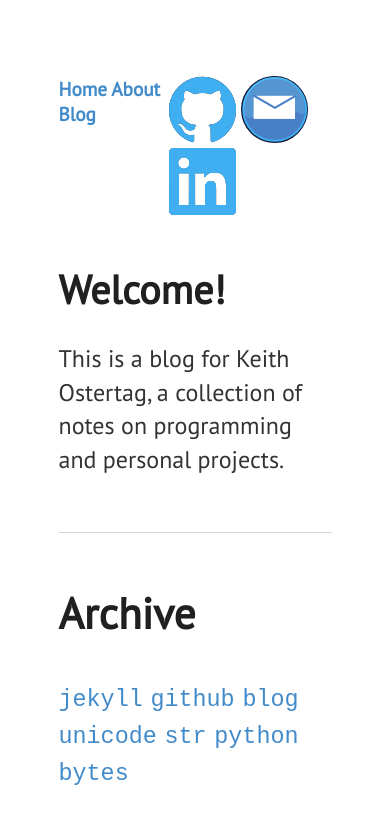
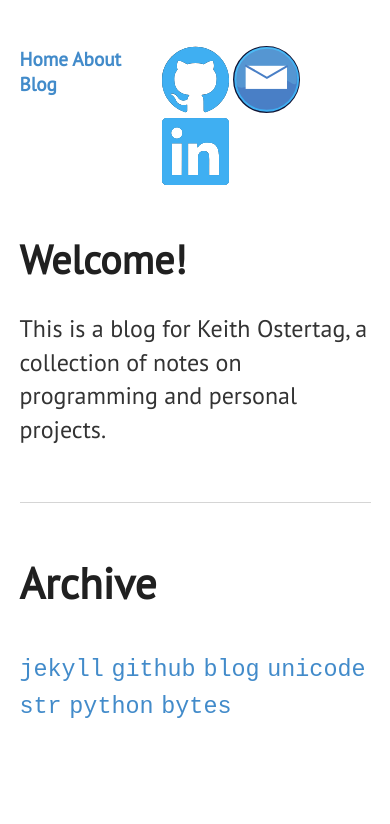
Before and after one commit to keithostertag/keithostertag.github.io, a Jekyll site: the page built from index.html, in a window 390 px wide. Shown: the top 824 px of the page. Built offline with Jekyll 4.4.1, drawn with Linux system fonts in a browser that asks for light colours.

Commit message:
added media queries

```diff
--- a/css/main.css
+++ b/css/main.css
@@ -101,4 +101,10 @@ blockquote  {
             display: inline;
             font-size: 1.2rem;
         }
+
+        body {
+            margin: 30px auto;
+            width: 90%;
+
+        }
 }
```
